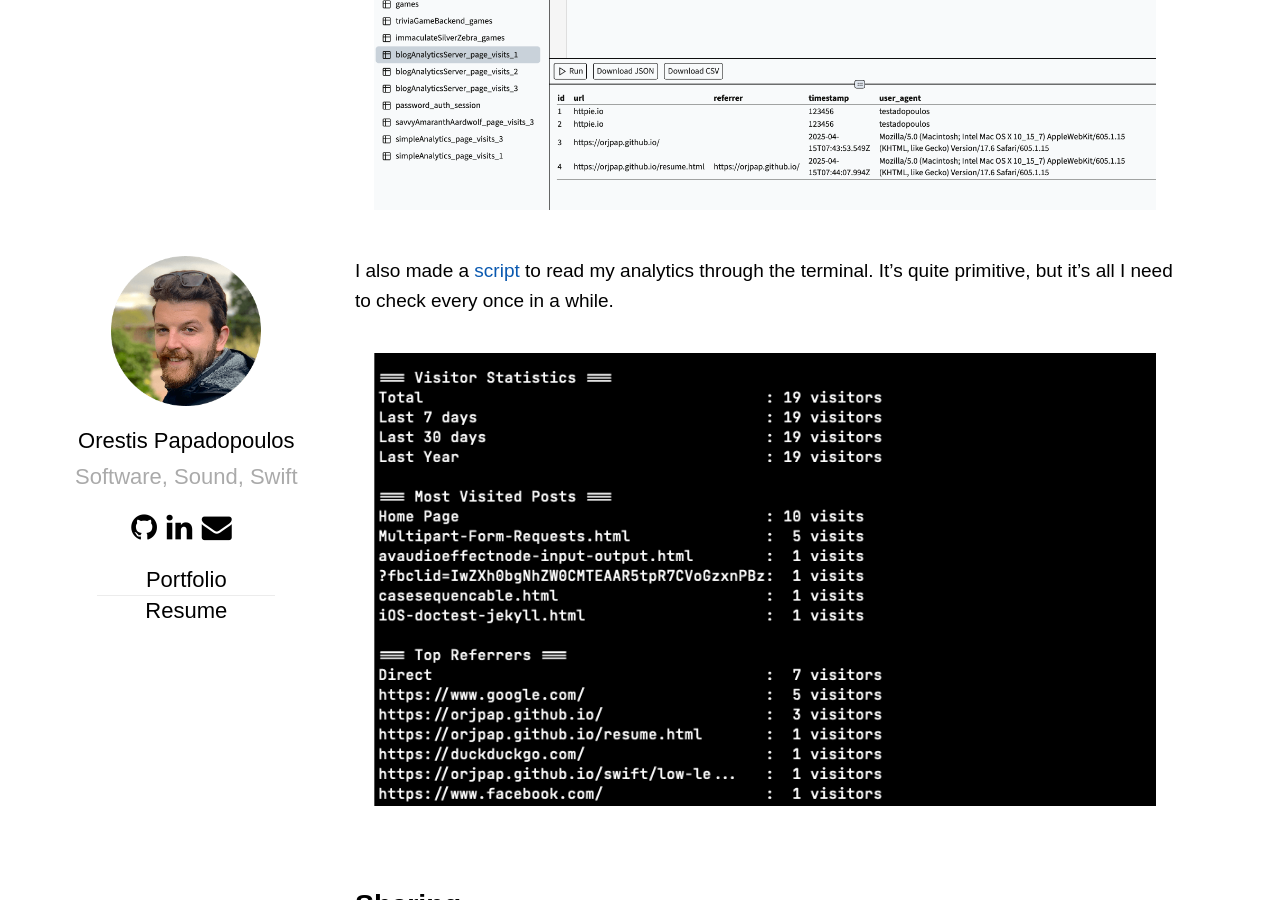
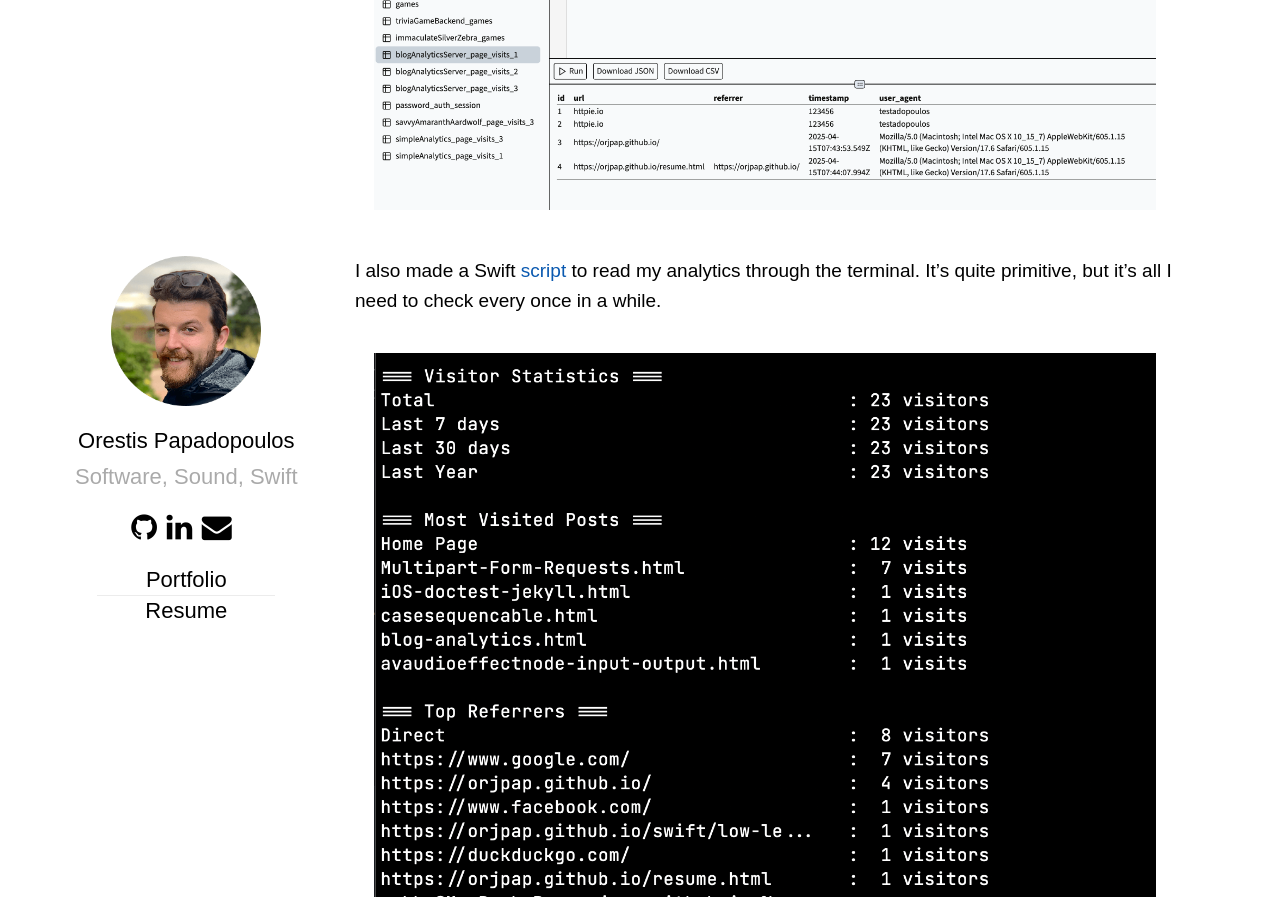
Before and after one commit to orjpap/orjpap.github.io, a Jekyll site: the page built from _posts/2025-04-15-blog-analytics.md, in a window 1280 px wide and 900 px high, scrolled down 1746 px. Built offline with Jekyll 4.4.1, drawn with Linux system fonts in a browser that asks for light colours; Markdown is read by kramdown in place of the engine named in the settings.

Commit message:
Post updates

```diff
--- a/_posts/2025-04-15-blog-analytics.md
+++ b/_posts/2025-04-15-blog-analytics.md
@@ -52,7 +52,7 @@
 
 ![sqlite-explorer](/assets/images/2025-04-15-blog-analytics.assets/sqlite-explorer.png)
 
-I also made a [script](https://github.com) to read my analytics through the terminal. It's quite primitive, but it's all I need to check every once in a while.
+I also made a Swift [script](https://github.com/orjpap/orjpap.github.io/blob/8bbc591d0df3430e839d1c8e801532179b9ec40d/scripts/analytics.swift) to read my analytics through the terminal. It's quite primitive, but it's all I need to check every once in a while.
 
 ![1](/assets/images/2025-04-15-blog-analytics.assets/analytics-swift-terminal.png)
 
```
Also changed, not shown: assets/images/2025-04-15-blog-analytics.assets/analytics-swift-terminal.png, 3 other files.
